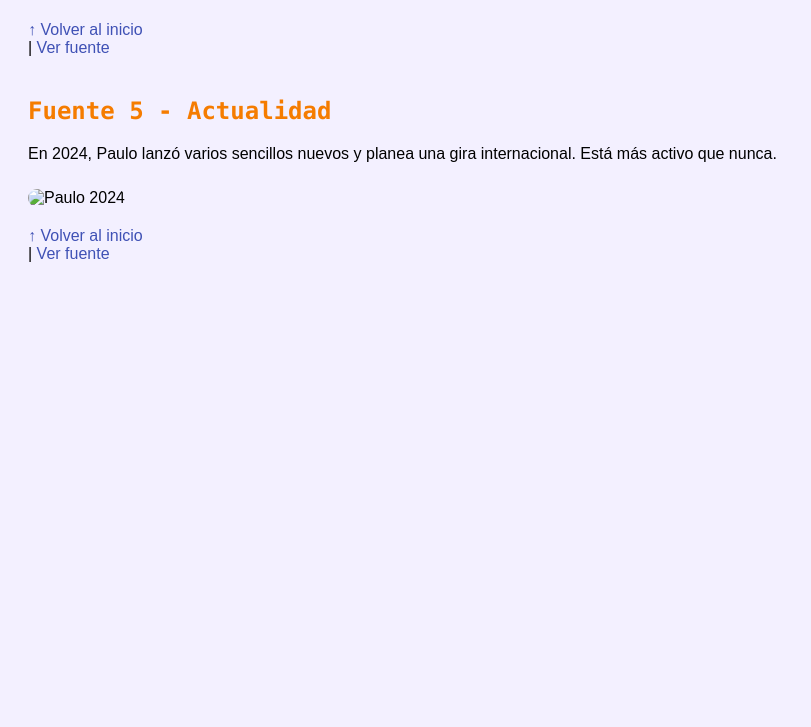
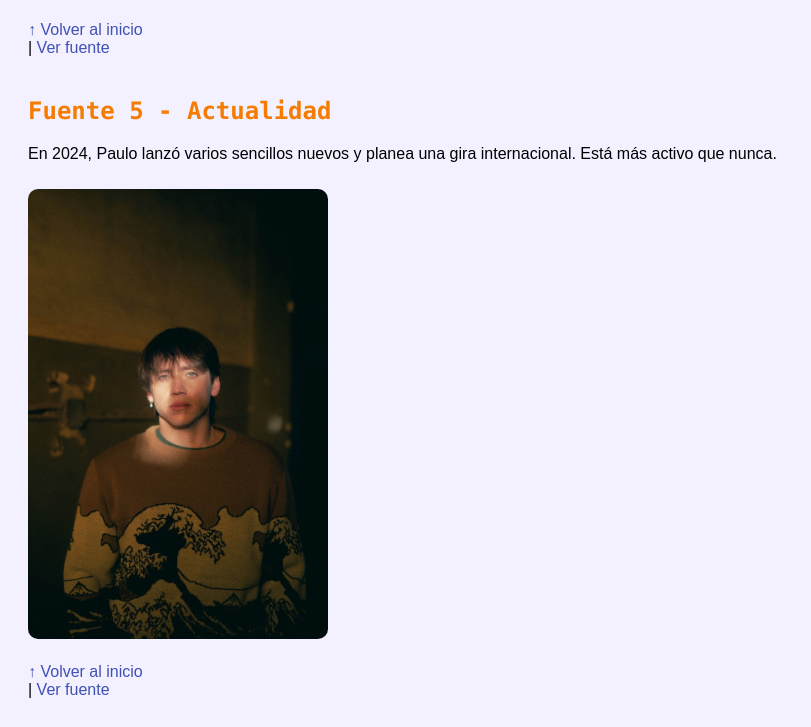
Before and after one commit to hackerchafa/PaginaMia, a plain HTML site: page index.html in a window 1280 px wide. Shown: the part 2371-3098 px from the top of the page, without its empty margins (0-811 px from the left). Before the commit the page ends 2662 px from the top, so only its background shows below. Drawn offline with Linux system fonts and the light colour scheme.

Commit message:
Update index.html

```diff
--- a/index.html
+++ b/index.html
@@ -148,7 +148,7 @@
   <p>
     En 2024, Paulo lanzó varios sencillos nuevos y planea una gira internacional. Está más activo que nunca.
   </p>
-  <img src="Imagenes/wimage4" alt="Paulo 2024" class="img-paulo">
+  <img src="Imagenes/wimage3.jpg" alt="Paulo 2024" class="img-paulo">
   <a class="regreso" href="#top">↑ Volver al inicio</a> |
   <a href="https://www.lavoz.com.ar/vos/musica/paulo-londra-anuncia-nueva-gira-por-latinoamerica/" target="_blank">Ver fuente</a>
 
```
